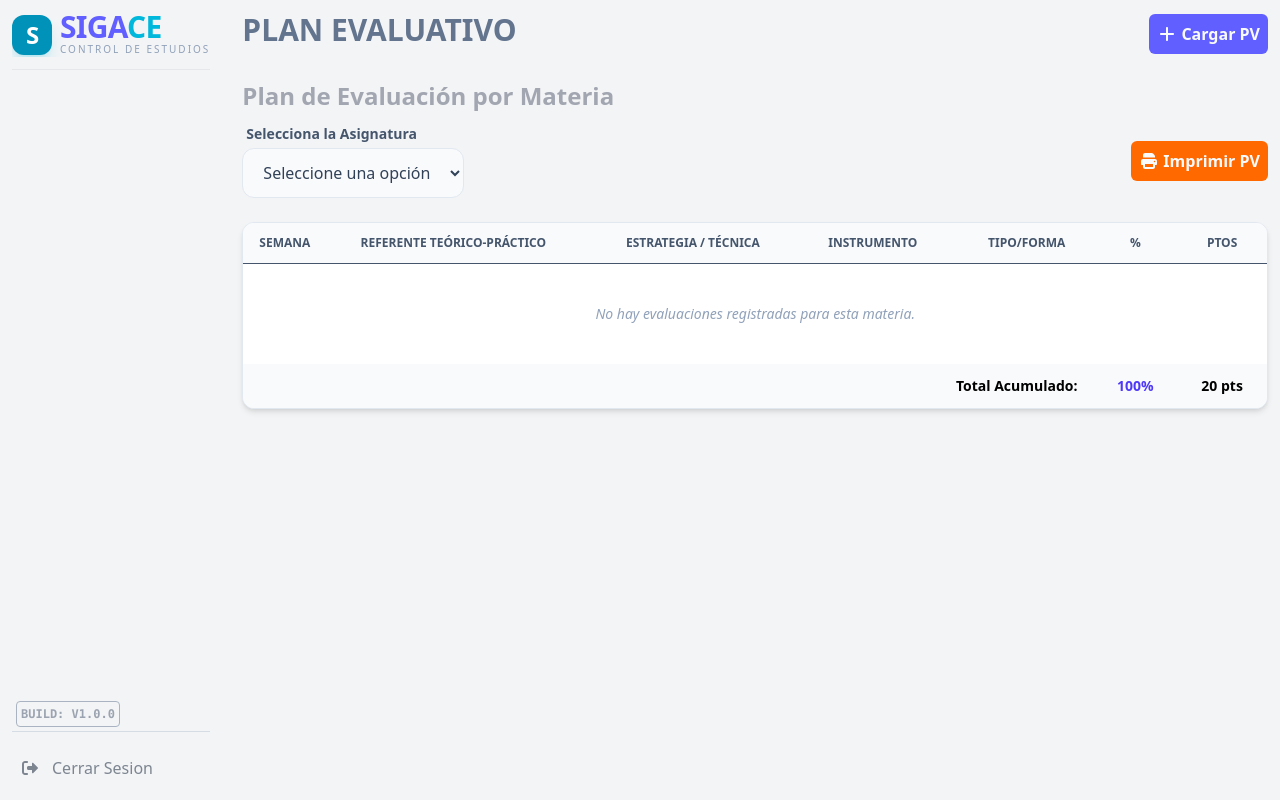
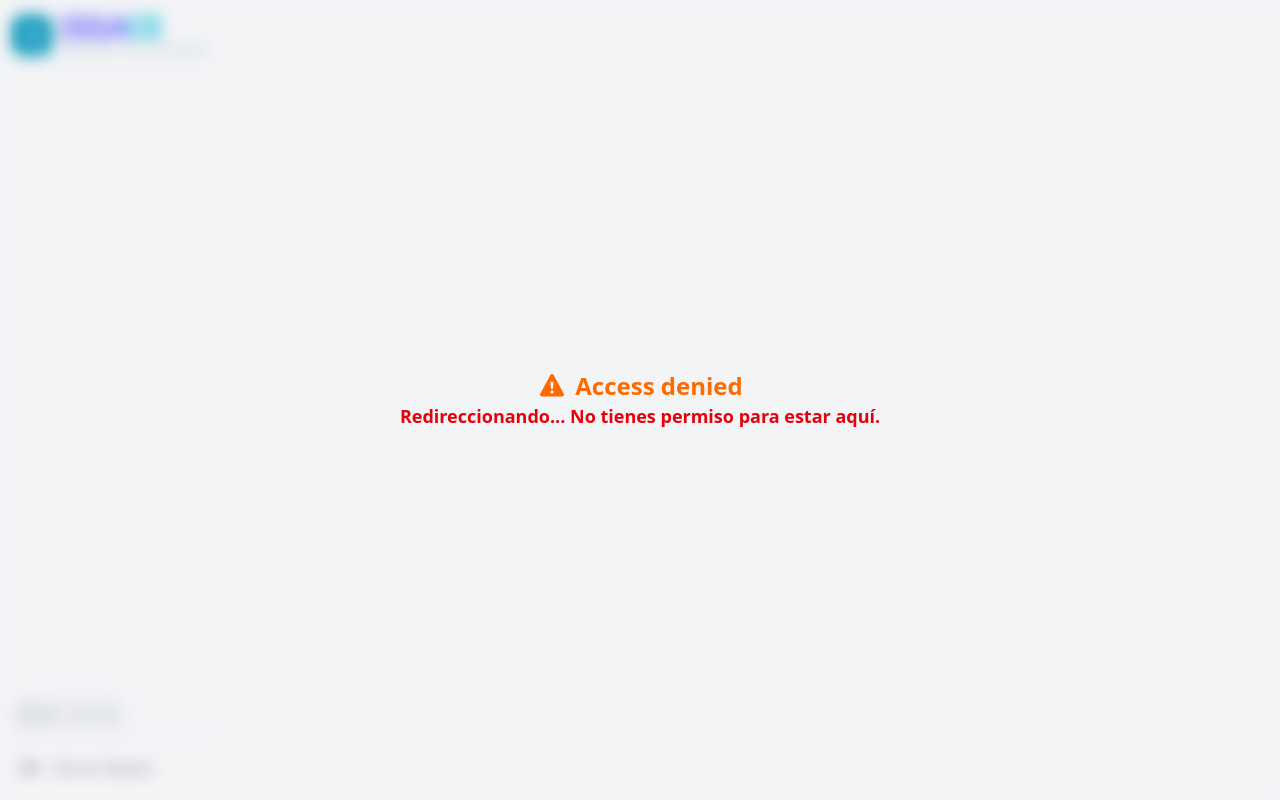
Before and after one commit to Bafaf23/Sigace, a Next.js app: page /dashboard/teachers/planEvaluativo in a window 1280 px wide. Built offline with nearby package versions, Linux system fonts and the light colour scheme; sample sign-in values are in the browser's storage.

Commit message:
Parte dos de solucionando problemas del despliege

```diff
--- a/src/app/dashboard/administrator/page.jsx
+++ b/src/app/dashboard/administrator/page.jsx
@@ -3,7 +3,7 @@ import AccessDenied from "@/components/molecules/AccessDenied";
 import AccionesRapidas from "@/components/molecules/AccionesRapidas";
 import HeaderDashbord from "@/components/molecules/HeaderDashbord";
 import { useAuth } from "@/context/AuthContext";
-import Loading from "./loading";
+import Loading from "../loading";
 
 export default function AdminPage() {
   const { user, loading } = useAuth();
--- a/src/app/dashboard/students/page.jsx
+++ b/src/app/dashboard/students/page.jsx
@@ -3,31 +3,23 @@ import AccessDenied from "@/components/molecules/AccessDenied";
 import AccionesRapidas from "@/components/molecules/AccionesRapidas";
 import HeaderDashbord from "@/components/molecules/HeaderDashbord";
 import Resumenes from "@/components/molecules/Resumenes";
-import { faWater } from "@fortawesome/free-solid-svg-icons";
+import { useAuth } from "@/context/AuthContext";
+import Loading from "@/app/dashboard/loading";
 
 export default function dashboardStudiantPage() {
-  const user = session?.user;
+  const { user, loading } = useAuth();
 
-  if (user?.role !== "STUDENT") {
+  if (loading) return <Loading />;
+
+  if (!user || user?.role !== "student") {
     return <AccessDenied />;
   }
 
-  if (status === "loading") {
-    return (
-      <div className="flex min-h-screen items-center justify-center bg-slate-50">
-        <div className="flex flex-col items-center gap-2">
-          <div className="h-10 w-10 animate-spin rounded-full border-4 border-indigo-600 border-t-transparent"></div>
-          <p className="font-medium text-slate-600">Verificando acceso...</p>
-        </div>
-      </div>
-    );
-  }
-
   return (
-    <>
+    <div className="animate-in fade-in duration-500">
       <HeaderDashbord user={user} />
       <Resumenes />
       <AccionesRapidas />
-    </>
+    </div>
   );
 }
--- a/src/app/dashboard/teachers/planEvaluativo/page.jsx
+++ b/src/app/dashboard/teachers/planEvaluativo/page.jsx
@@ -1,19 +1,29 @@
 "use client";
-
+import AccessDenied from "@/components/molecules/AccessDenied";
 import Button from "@/components/atom/Button";
 import Selector from "@/components/atom/Selector";
 import AccionesRapidas from "@/components/molecules/AccionesRapidas";
 import FormCargaPV from "@/components/molecules/FormCargaPV";
 import HeaderDashbord from "@/components/molecules/HeaderDashbord";
+import { useAuth } from "@/context/AuthContext";
 import Modal from "@/components/organism/Modal";
 import TablaPV from "@/components/organism/TablaPV";
 import { faPrint, faPlus } from "@fortawesome/free-solid-svg-icons";
 import { useState } from "react";
+import Loading from "@/app/dashboard/loading";
 
 export default function PlanEvaluativo() {
+  const { user, loading } = useAuth();
+
   const [isModalOpen, setIsModalOpen] = useState(false);
 
-  const user = {
+  if (loading) return <Loading />;
+
+  if (!user || user?.role !== "teacher") {
+    return <AccessDenied />;
+  }
+
+  const materias = {
     materias: [
       { id: 1, label: "Matemática", value: "matematica" },
       { id: 2, label: "Física", value: "fisica" },
@@ -42,7 +52,7 @@ export default function PlanEvaluativo() {
   ];
 
   return (
-    <>
+    <div className="animate-in fade-in duration-500">
       <div className="flex flex-col justify-between md:flex-row md:items-center">
         <HeaderDashbord titelPage={"Plan Evaluativo"} />
         <div className="p-3">
@@ -75,7 +85,7 @@ export default function PlanEvaluativo() {
             <Selector
               id={"selectorPV"}
               label={"Selecciona la Asignatura"}
-              options={user.materias || []}
+              options={materias || []}
             />
           </div>
           <Button
@@ -91,6 +101,6 @@ export default function PlanEvaluativo() {
 
         <TablaPV evaluaciones={evaluacionesEjemplo} />
       </section>
-    </>
+    </div>
   );
 }
```
Also changed, not shown: src/app/dashboard/loading.jsx (renamed from src/app/dashboard/administrator/loading.jsx).
